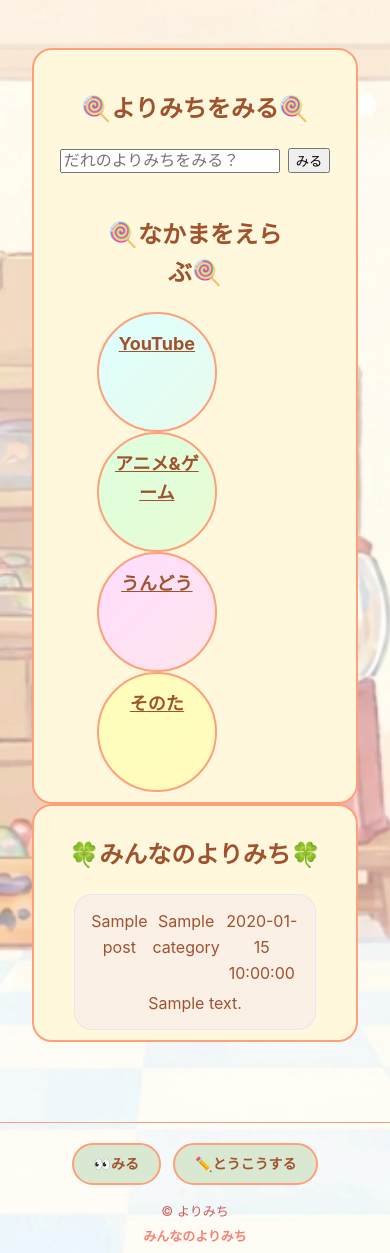
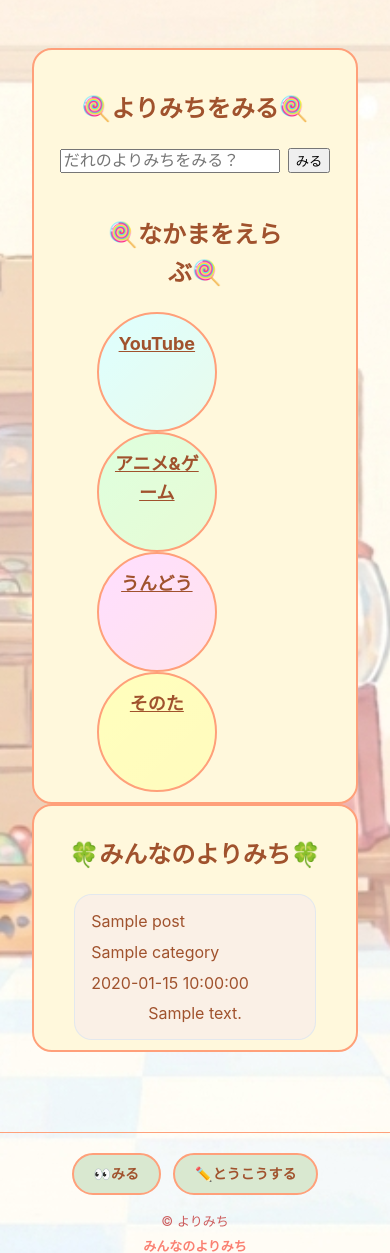
Before and after one commit to E-team-RT/E-team-Hackathon, a Flask app: template SNSApp/templates/home.html in a window 390 px wide. Shown: the part 161-1414 px from the top of the page. Run offline with Flask 2, Linux system fonts and the light colour scheme; the template is opened without the code that fills it: most values are stand-ins (such as "Sample title", 1, 10 or a date in 2020); some libraries are stand-ins or nearby versions.

Commit message:
投稿カードの崩れ表示の修正

```diff
--- a/SNSApp/static/css/home.css
+++ b/SNSApp/static/css/home.css
@@ -126,3 +126,15 @@
 .post-time {
     margin-left: auto;
 }
+
+/*投稿カードの表示崩れ修正メディアクエリ*/
+
+@media (max-width: 1024px){
+	.post-header{
+		flex-wrap: wrap;
+	}
+	.post-time{
+		margin-left: 0;
+	}
+
+}
```
